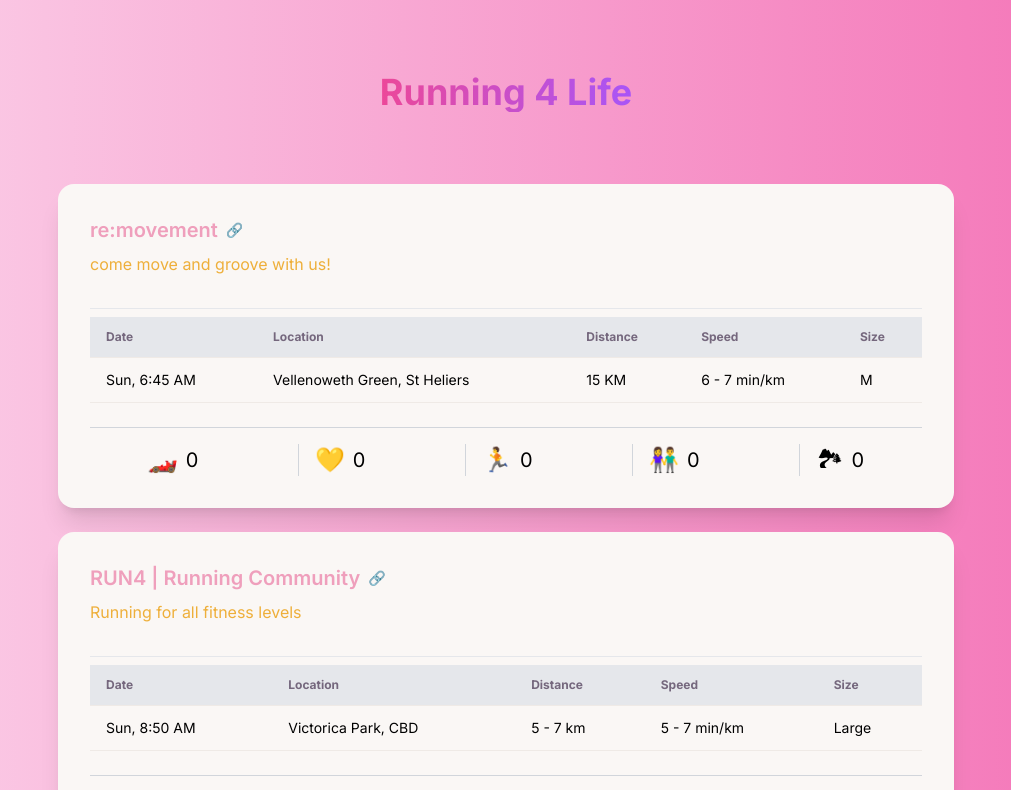
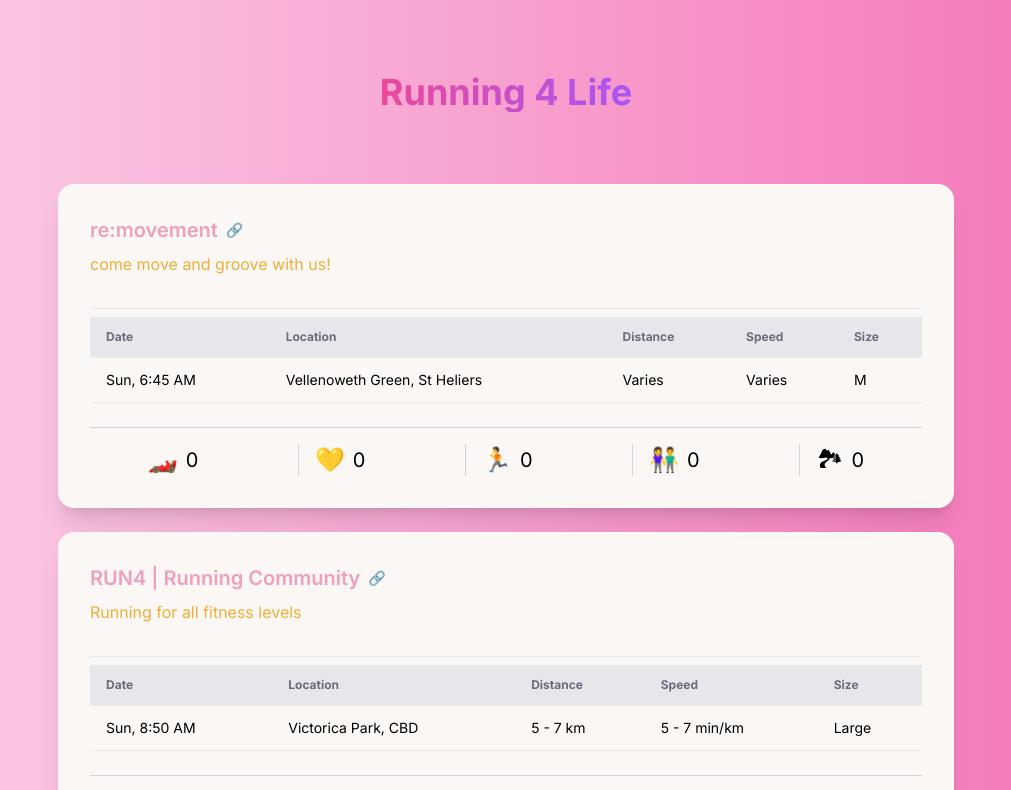
Before and after one commit to hanklikesmatcha/running4life, a Next.js app: page / in a window 1280 px wide. Shown: the top 790 px of the page, without its empty margins (134-1145 px from the left). Built offline with nearby package versions, Linux system fonts and the light colour scheme.

Commit message:
update run club info

```diff
--- a/src/app/page.js
+++ b/src/app/page.js
@@ -9,8 +9,8 @@ const cards = [
     description: "come move and groove with us!",
     time: "Sun, 6:45 AM",
     location: "Vellenoweth Green, St Heliers",
-    distance: "15 KM",
-    speed: "6 - 7 min/km",
+    distance: "Varies",
+    speed: "Varies",
     instagram: "https://instagram.com/re.movementclub",
     size: "M"
   },
```
